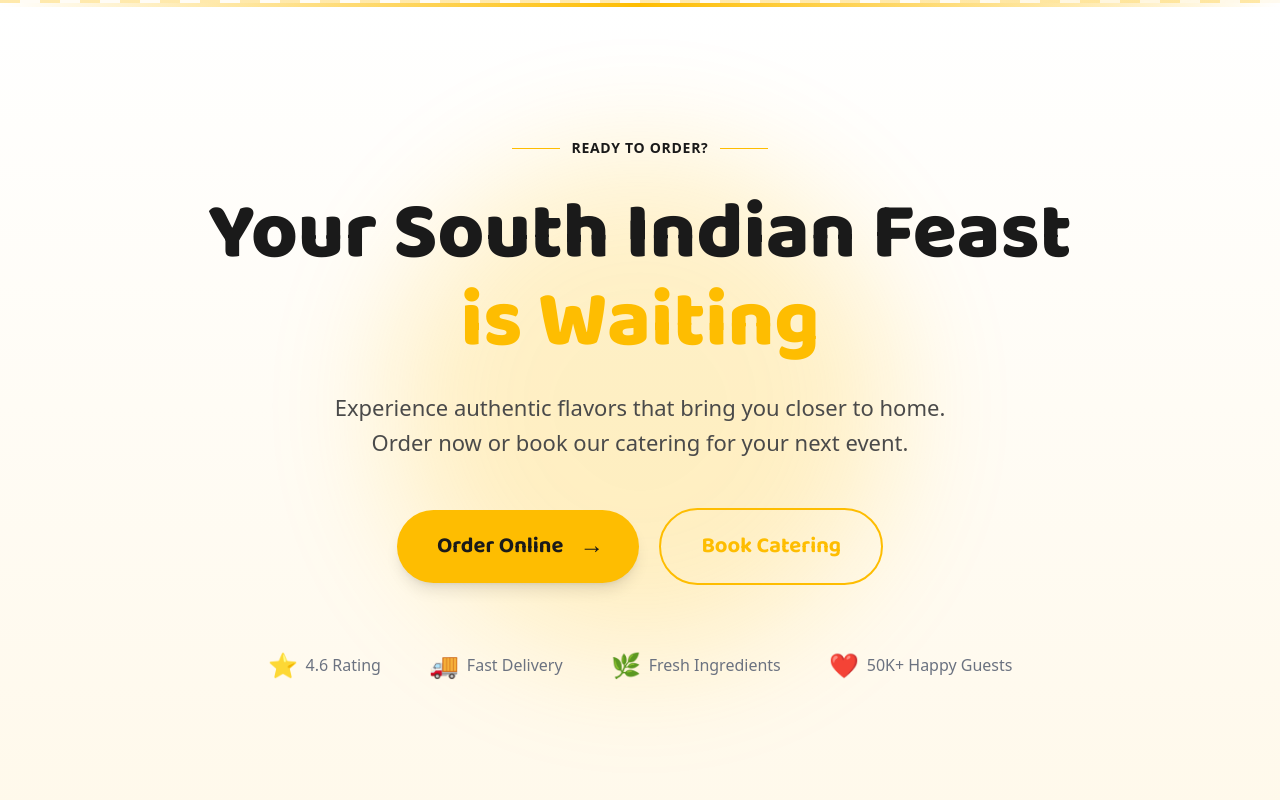
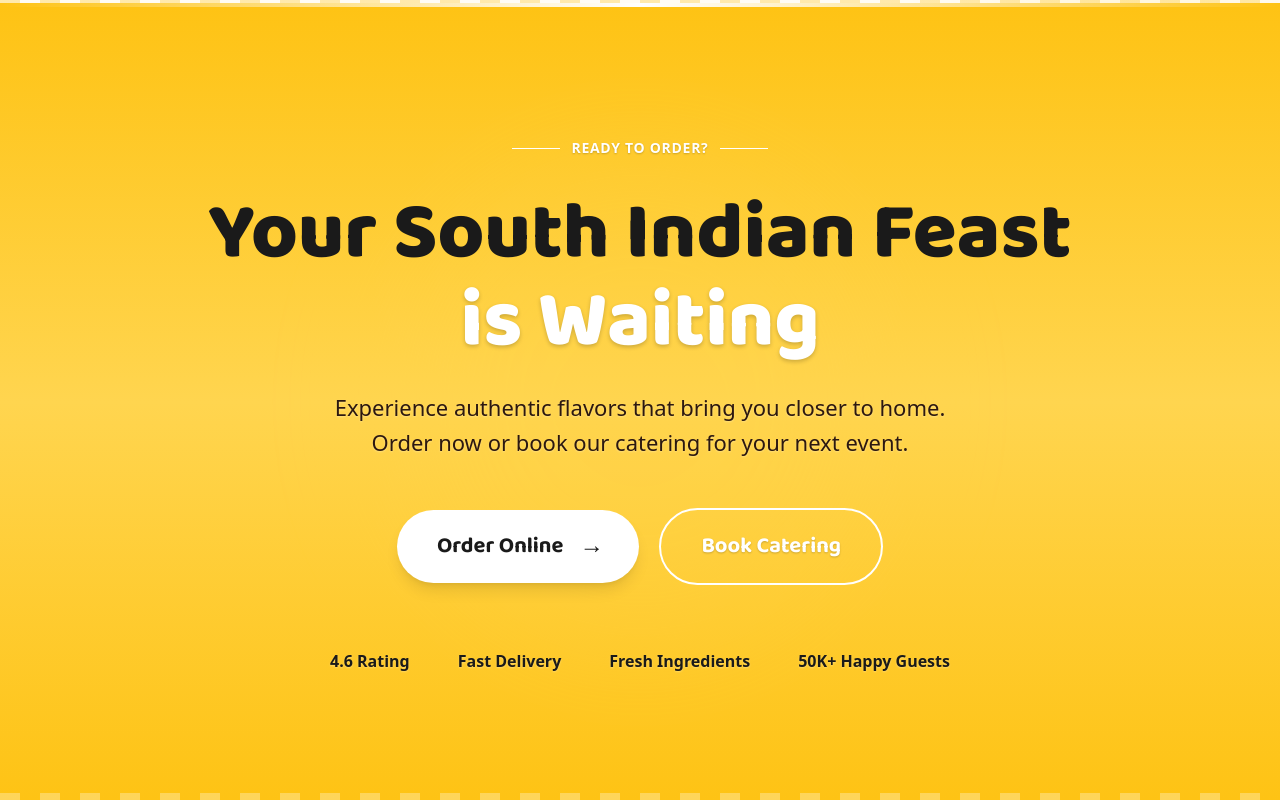
Before and after one commit to Demigod1410/MadhrasDosa-Project, a Next.js app: page / in a window 1280 px wide. Shown: the part 4880-5680 px from the top of the page. Built offline with nearby package versions, Linux system fonts and the light colour scheme.

Commit message:
Update MenuPage and CTA components with improved layout, styling, and accessibility features

```diff
--- a/src/app/menu/page.jsx
+++ b/src/app/menu/page.jsx
@@ -48,8 +48,8 @@ export default function MenuPage() {
       </section>
 
       {/* Static Menu Section */}
-      <section id="menu" className="py-20 px-6">
-        <div className="max-w-6xl mx-auto">
+      <section id="menu" className="py-20">
+        <div className="w-full">
           <motion.div
             initial="hidden"
             whileInView="visible"
@@ -72,43 +72,29 @@ export default function MenuPage() {
             whileInView={{ opacity: 1, y: 0 }}
             viewport={{ once: true }}
             transition={{ duration: 0.6, delay: 0.2 }}
-            className="bg-white rounded-2xl shadow-lg p-8 border-2 border-[#febd01]/20"
+            className="bg-white rounded-2xl shadow-lg overflow-hidden border-2 border-[#febd01]/20"
           >
-            <div className="flex flex-col items-center justify-center min-h-[600px] space-y-6">
-              <div className="w-24 h-24 bg-[#febd01] rounded-full flex items-center justify-center">
-                <svg
-                  className="w-12 h-12 text-white"
-                  fill="none"
-                  stroke="currentColor"
-                  viewBox="0 0 24 24"
-                >
-                  <path
-                    strokeLinecap="round"
-                    strokeLinejoin="round"
-                    strokeWidth={2}
-                    d="M9 12h6m-6 4h6m2 5H7a2 2 0 01-2-2V5a2 2 0 012-2h5.586a1 1 0 01.707.293l5.414 5.414a1 1 0 01.293.707V19a2 2 0 01-2 2z"
-                  />
-                </svg>
-              </div>
+            <div className="relative w-full transform scale-100 origin-top">
+              <Image
+                src="/menu.png"
+                alt="Madhras Dosa Menu"
+                width={10000}
+                height={13000}
+                className="w-full h-auto"
+              />
+            </div>
 
-              <h3 className="font-baloo text-3xl font-bold text-[#1A1A1A]">
-                Menu Content Goes Here
-              </h3>
-
-              <p className="font-poppins text-lg text-[#2D2D2D] text-center max-w-2xl">
-                You can add your menu image, PDF viewer, or structured menu items here.
-                This placeholder shows where your static menu content will be displayed.
-              </p>
-
-              <div className="pt-6">
-                <motion.button
-                  whileHover={{ scale: 1.05 }}
-                  whileTap={{ scale: 0.95 }}
-                  className="px-8 py-4 bg-[#febd01] text-[#1A1A1A] font-baloo text-lg font-bold rounded-full hover:bg-[#ffd700] transition-colors duration-300"
-                >
-                  Order Online
-                </motion.button>
-              </div>
+            <div className="p-8 text-center">
+              <motion.a
+                href="/MD Dine in Menu (Revised).pdf"
+                target="_blank"
+                rel="noopener noreferrer"
+                whileHover={{ scale: 1.05 }}
+                whileTap={{ scale: 0.95 }}
+                className="inline-block px-8 py-4 bg-[#febd01] text-[#1A1A1A] font-baloo text-lg font-bold rounded-full hover:bg-[#ffd700] transition-colors duration-300"
+              >
+                View Menu
+              </motion.a>
             </div>
           </motion.div>
         </div>
--- a/src/components/CTA.jsx
+++ b/src/components/CTA.jsx
@@ -47,13 +47,13 @@ export default function CTA() {
     <section
       className="relative py-24 md:py-32 px-4 overflow-hidden"
       style={{
-        background: 'linear-gradient(180deg, #FFFFFF 0%, #FFFCF5 50%, #FFF9EB 100%)'
+        background: 'linear-gradient(180deg, #fec314 0%, #ffd54f 50%, #fec314 100%)'
       }}
     >
       {/* Decorative Elements */}
       <div
         className="absolute top-1/2 left-1/2 -translate-x-1/2 -translate-y-1/2 w-[500px] h-[500px] rounded-full opacity-20 blur-3xl pointer-events-none"
-        style={{ background: '#febd01' }}
+        style={{ background: '#ffd54f' }}
       />
 
       {/* Accent Lines */}
@@ -63,7 +63,7 @@ export default function CTA() {
         viewport={{ once: true, amount: 0.3 }}
         transition={{ duration: 0.8, ease: "easeOut" }}
         className="absolute top-0 left-0 right-0 h-1 origin-left"
-        style={{ background: 'linear-gradient(90deg, transparent 0%, #febd01 50%, transparent 100%)' }}
+        style={{ background: 'linear-gradient(90deg, transparent 0%, #FFFFFF 50%, transparent 100%)' }}
       />
 
       <div className="max-w-5xl mx-auto relative z-10 text-center">
@@ -83,17 +83,18 @@ export default function CTA() {
             className="inline-block mb-8"
           >
             <div className="flex items-center gap-3">
-              <div className="h-px w-12 bg-[#febd01]" />
+              <div className="h-px w-12 bg-white" />
               <span
                 className="text-sm font-semibold tracking-wider uppercase"
                 style={{
                   fontFamily: 'var(--font-body)',
-                  color: '#1A1A1A'
+                  color: '#FFFFFF',
+                  textShadow: '0 1px 2px rgba(0,0,0,0.2)'
                 }}
               >
                 Ready to Order?
               </span>
-              <div className="h-px w-12 bg-[#febd01]" />
+              <div className="h-px w-12 bg-white" />
             </div>
           </motion.div>
 
@@ -113,7 +114,7 @@ export default function CTA() {
           >
             Your South Indian Feast
             <br />
-            <span style={{ color: '#febd01' }}>is Waiting</span>
+            <span style={{ color: '#FFFFFF', textShadow: '0 2px 4px rgba(0,0,0,0.2)' }}>is Waiting</span>
           </motion.h2>
 
           <motion.p
@@ -125,7 +126,8 @@ export default function CTA() {
               fontFamily: 'var(--font-body)',
               fontSize: 'clamp(1.125rem, 2vw, 1.375rem)',
               lineHeight: '1.6',
-              color: '#4A4A4A'
+              color: '#2C1810',
+              textShadow: '0 1px 2px rgba(255,255,255,0.3)'
             }}
             className="max-w-2xl mx-auto mb-12"
           >
@@ -151,7 +153,7 @@ export default function CTA() {
               fontFamily: 'var(--font-baloo)',
               fontSize: 'clamp(1.125rem, 2vw, 1.375rem)',
               fontWeight: '700',
-              backgroundColor: '#febd01',
+              backgroundColor: '#FFFFFF',
               color: '#1A1A1A'
             }}
           >
@@ -176,17 +178,20 @@ export default function CTA() {
               fontFamily: 'var(--font-baloo)',
               fontSize: 'clamp(1.125rem, 2vw, 1.375rem)',
               fontWeight: '700',
-              borderColor: '#febd01',
-              color: '#febd01',
-              backgroundColor: 'transparent'
+              borderColor: '#FFFFFF',
+              color: '#FFFFFF',
+              backgroundColor: 'transparent',
+              textShadow: '0 1px 2px rgba(0,0,0,0.2)'
             }}
             onMouseEnter={(e) => {
-              e.currentTarget.style.backgroundColor = '#febd01'
+              e.currentTarget.style.backgroundColor = '#FFFFFF'
               e.currentTarget.style.color = '#1A1A1A'
+              e.currentTarget.style.textShadow = 'none'
             }}
             onMouseLeave={(e) => {
               e.currentTarget.style.backgroundColor = 'transparent'
-              e.currentTarget.style.color = '#febd01'
+              e.currentTarget.style.color = '#FFFFFF'
+              e.currentTarget.style.textShadow = '0 1px 2px rgba(0,0,0,0.2)'
             }}
           >
             Book Catering
@@ -202,10 +207,10 @@ export default function CTA() {
           className="mt-16 flex flex-wrap items-center justify-center gap-8 md:gap-12"
         >
           {[
-            { icon: "⭐", text: "4.6 Rating" },
-            { icon: "🚚", text: "Fast Delivery" },
-            { icon: "🌿", text: "Fresh Ingredients" },
-            { icon: "❤️", text: "50K+ Happy Guests" }
+            { text: "4.6 Rating" },
+            { text: "Fast Delivery" },
+            { text: "Fresh Ingredients" },
+            { text: "50K+ Happy Guests" }
           ].map((item, index) => (
             <motion.div
               key={index}
@@ -215,13 +220,13 @@ export default function CTA() {
               transition={{ duration: 0.5, delay: 0.7 + (index * 0.1) }}
               className="flex items-center gap-2"
             >
-              <span className="text-2xl">{item.icon}</span>
               <span
                 style={{
                   fontFamily: 'var(--font-body)',
                   fontSize: 'clamp(0.875rem, 1.5vw, 1rem)',
-                  color: '#6B7280',
-                  fontWeight: '500'
+                  color: '#1A1A1A',
+                  fontWeight: '600',
+                  textShadow: '0 1px 2px rgba(255,255,255,0.3)'
                 }}
               >
                 {item.text}
@@ -235,7 +240,7 @@ export default function CTA() {
       <div
         className="absolute bottom-0 left-0 right-0 h-2 opacity-30"
         style={{
-          background: 'repeating-linear-gradient(90deg, #febd01 0px, #febd01 20px, transparent 20px, transparent 40px)'
+          background: 'repeating-linear-gradient(90deg, #FFFFFF 0px, #FFFFFF 20px, transparent 20px, transparent 40px)'
         }}
       />
     </section>
```
